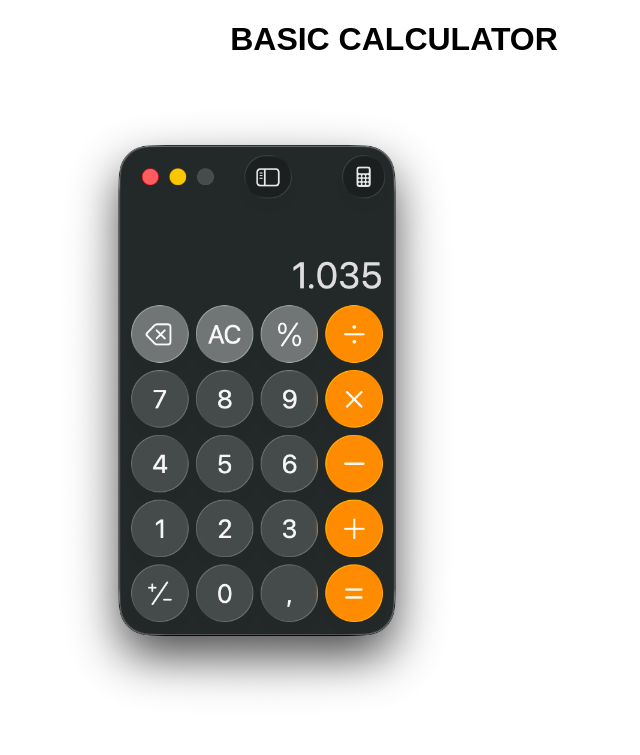
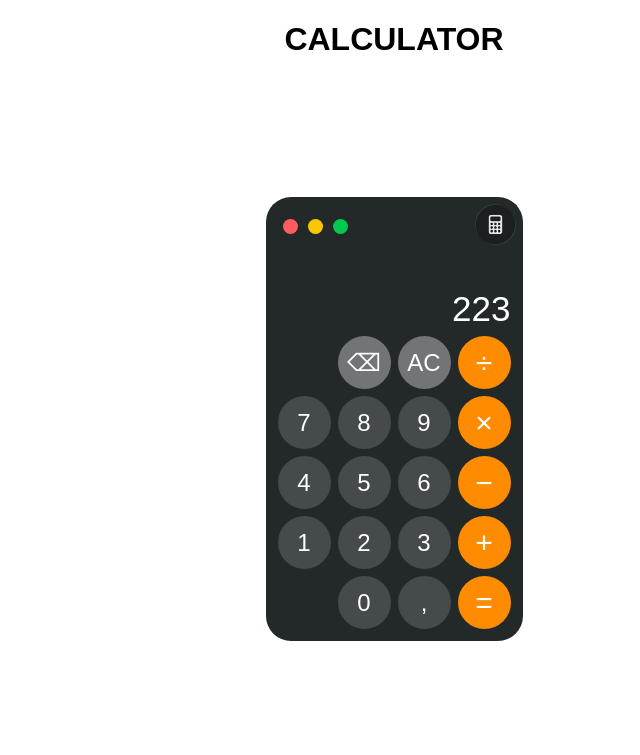
Before and after one commit to ulle82/calculator, a plain HTML site: page index.html in a window 1280 px wide. Shown: the top 755 px of the page, without its empty margins (246-886 px from the left). Drawn offline with Linux system fonts and the light colour scheme.

Commit message:
Finished basic HTML and CSS for calculator

```diff
--- a/index.html
+++ b/index.html
@@ -9,17 +9,64 @@
 </head>
 <body>
     <div class="container">
-        <div class="header">
-            <h1>BASIC CALCULATOR</h1>
+        <header class="header">
+            <h1>CALCULATOR</h1>
+        </header>
+        <div class="container-main">
+            <div class="left"></div>
+            <div class="center">
+                <div class="top"></div>
+                <div class="middle" id="calculator">
+                    <div class="calc-top">
+                        <div class="control-buttons">
+                            <div class="close control-button"></div>
+                            <div class="minimise control-button"></div>
+                            <div class="maximise control-button"></div>
+                        </div>
+                        <div>
+                            <img src="assets/calc-micro.png" alt="" class="calc-micro">
+                        </div>
+                    </div>
+                    <div class="display" id="display"></div>
+                    <div class="calc-row-1 calc-row">
+                        <div class="button button-color-off"></div>
+                        <div class="button button-color-lg">&#9003;</div>
+                        <div class="button button-color-lg">AC</div>
+                        <div class="button button-color-og">&#xf7;</div>
+                    </div>
+                    <div class="calc-row-2 calc-row">
+                        <div class="button button-color-dg">7</div>
+                        <div class="button button-color-dg">8</div>
+                        <div class="button button-color-dg">9</div>
+                        <div class="button button-color-og">&#xd7;</div>
+                    </div>
+                    <div class="calc-row-3 calc-row">
+                        <div class="button button-color-dg">4</div>
+                        <div class="button button-color-dg">5</div>
+                        <div class="button button-color-dg">6</div>
+                        <div class="button button-color-og">&#x2212;</div>
+                    </div>
+                    <div class="calc-row-4 calc-row">
+                        <div class="button button-color-dg">1</div>
+                        <div class="button button-color-dg">2</div>
+                        <div class="button button-color-dg">3</div>
+                        <div class="button button-color-og">&#x2b;</div>
+                    </div>
+                    <div class="calc-row-5 calc-row">
+                        <div class="button button-color-off"></div>
+                        <div class="button button-color-dg">0</div>
+                        <div class="button button-color-dg">,</div>
+                        <div class="button button-color-og">&#x3d;</div>
+                    </div>
+                </div>
+                <div class="bottom"></div>
+            </div>
+            <div class="right"></div>
         </div>
-        <div class="main">
-            <img src="assets/example.png" id="example" alt="">
-
-        </div>
-        <div class="footer">Created by Ulrik Wichmann, 2026
+        <footer class="footer">Created by Ulrik Wichmann, 2026
             <a href="https://github.com/ulle82/calculator" target="_blank">
             <img src="assets/github.png" alt="Github logo" id="github"></a>
-        </div>
+        </footer>
     </div>
     <script src="scripts/script.js"></script>
 </body>
--- a/scripts/script.js
+++ b/scripts/script.js
@@ -0,0 +1,28 @@
+let output = 223
+let numberOne = ""
+let numnberTwo = ""
+let operator = ""
+
+const display = document.querySelector('#display');
+
+function updateDisplay() {
+    display.textContent = (output).toLocaleString();
+}
+
+updateDisplay();
+
+function add() {
+
+}
+
+function subtract() {
+
+}
+
+function multiply() {
+
+}
+
+function divide() {
+
+}
--- a/styles/style.css
+++ b/styles/style.css
@@ -7,24 +7,36 @@ body {
     display: flex;
     flex-direction: column;
     align-items: center;
-    min-height: 100vh;
+    height: 100vh;
 }
 
-.header {
+.container-main {
+    display: flex;
+    flex-direction: row;
+    flex: 1;
+    width: 100vw;
+
+    align-items: center;
+}
+
+header {
+    display: flex;
     height: 100px;
+    width: 100vh;
+    justify-content: center;
 }
 
 .main {
     flex: 1;
 }
 
-.footer {
+footer {
     justify-content: center;
     margin: 20px;
 }
 
 #example {
-    width: 60%;
+    width: 100%;
     height: auto;
 }
 
@@ -32,3 +44,111 @@ body {
     height: 18px;
     width: auto;
 }
+
+#calculator {
+    display: flex;
+    flex-direction: column;
+    align-items: center;
+    width: 257px;
+    height: 444px;
+    background-color: RGB(35, 40, 41);
+    border-radius: 25px;
+    flex-shrink: 0;
+
+}
+
+.center {
+    display: flex;
+    justify-content: space-between;
+    width: 100vw;
+}
+
+.left, .right {
+    width: 700px
+}
+
+.display {
+    display: flex;
+    align-items:end;
+    justify-content: end;
+    width: 233px;
+    height: 50px;
+
+    margin-top: 30px;
+    margin-bottom: 7px;
+    flex-shrink: 0;
+    font-size: 35px;
+    color: white;
+}
+
+.calc-row {
+    display: flex;
+    justify-content: space-between;
+    flex-direction: row;
+    align-items: center;
+    height: 53px;
+    width: 233px;
+    margin-bottom: 7px;
+
+}
+
+.button {
+    display: flex;
+    justify-content: center;
+    align-items: center;
+    width: 53px;
+    height: 53px;
+    border-radius: 50%;
+    color: white;
+    font-size: 24px;
+}
+
+.button-color-lg {
+    background-color: RGB(113, 117, 117);
+}
+
+.button-color-og {
+    background-color: RGB(255, 139, 0);
+    font-size: 30px;
+}
+
+.button-color-dg {
+    background-color: RGB(69, 74, 75);
+}
+
+.calc-top {
+    display: flex;
+    align-items: center;
+    margin-top: 7px;
+    width: 243px;
+    justify-content: space-between;
+}
+
+.control-buttons {
+    display: flex;
+    width: 65px;
+    justify-content: space-between;
+    margin-left: 10px;
+}
+
+.control-button {
+    height: 15px;
+    width: 15px;
+    border-radius: 50%;
+}
+
+.close {
+    background-color: RGB(255, 92, 96);
+}
+
+.minimise {
+    background-color: RGB(250, 200, 0);
+}
+
+.maximise {
+    background-color: RGB(0, 202, 78);
+}
+
+.calc-micro {
+    height: 41px;
+}
```
Also changed, not shown: assets/calc-micro.png (added).
